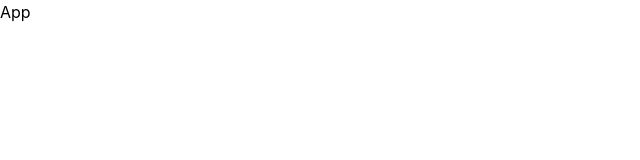
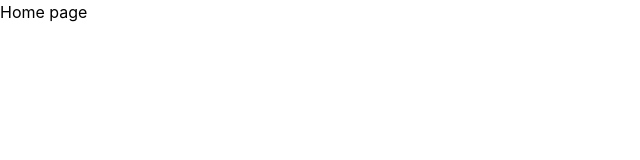
Before and after one commit to sahilkumar-09/Outfique, a React (Vite) app in the folder client/: page / in a window 1280 px wide. Shown: the top 160 px of the page, without its empty margins (0-640 px from the left). Built offline with nearby package versions, Linux system fonts and the light colour scheme.

Commit message:
initialize application routing with App component and basic home route

```diff
--- a/client/src/app/App.jsx
+++ b/client/src/app/App.jsx
@@ -1,8 +1,12 @@
 import React from 'react'
+import { RouterProvider } from 'react-router'
+import { router } from './app.routes'
 
 const App = () => {
   return (
-    <div>App</div>
+    <>
+      <RouterProvider router={router}/>
+    </>
   )
 }
 
```
Also changed, not shown: client/src/app/app.routes.jsx (added, +8 -0 lines).
